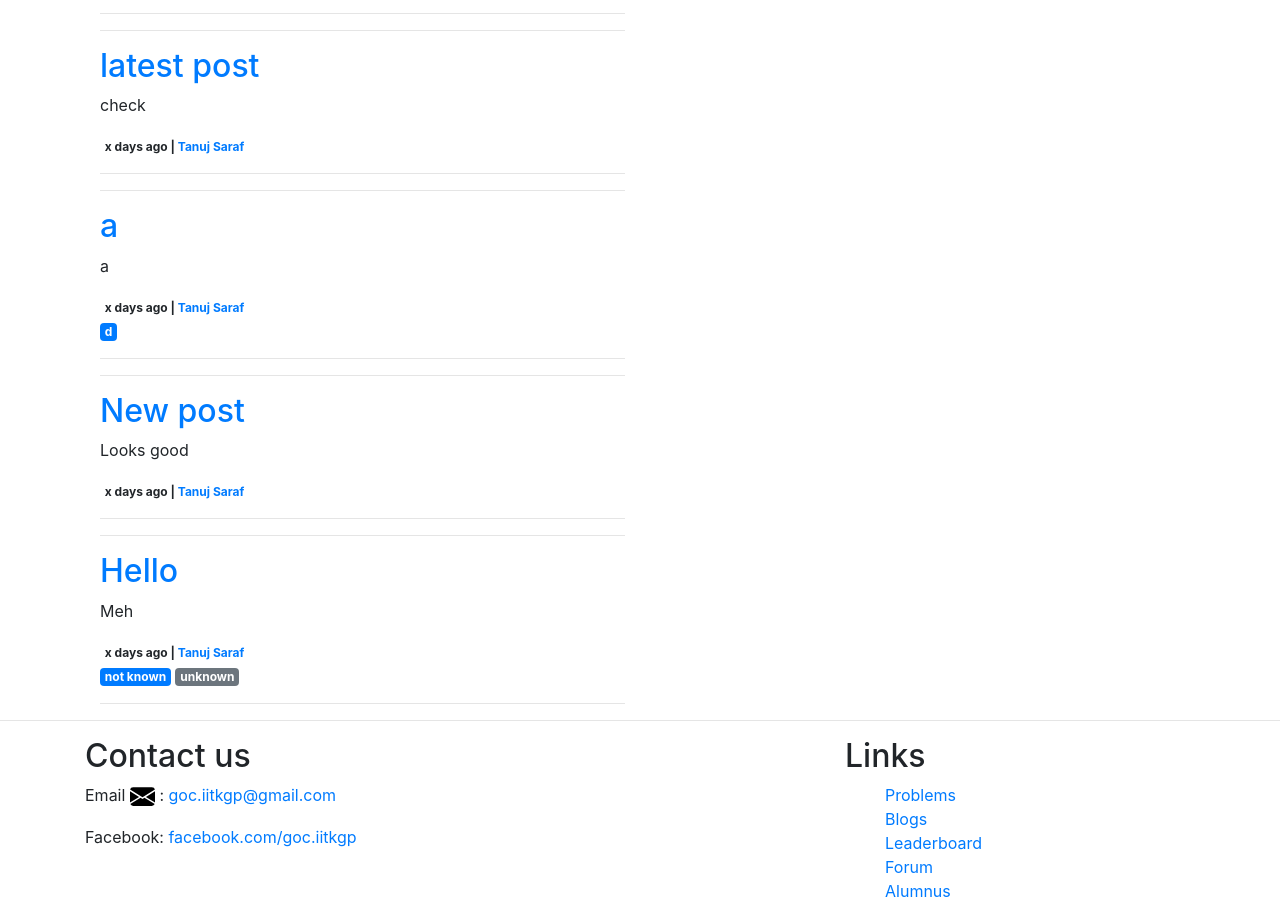
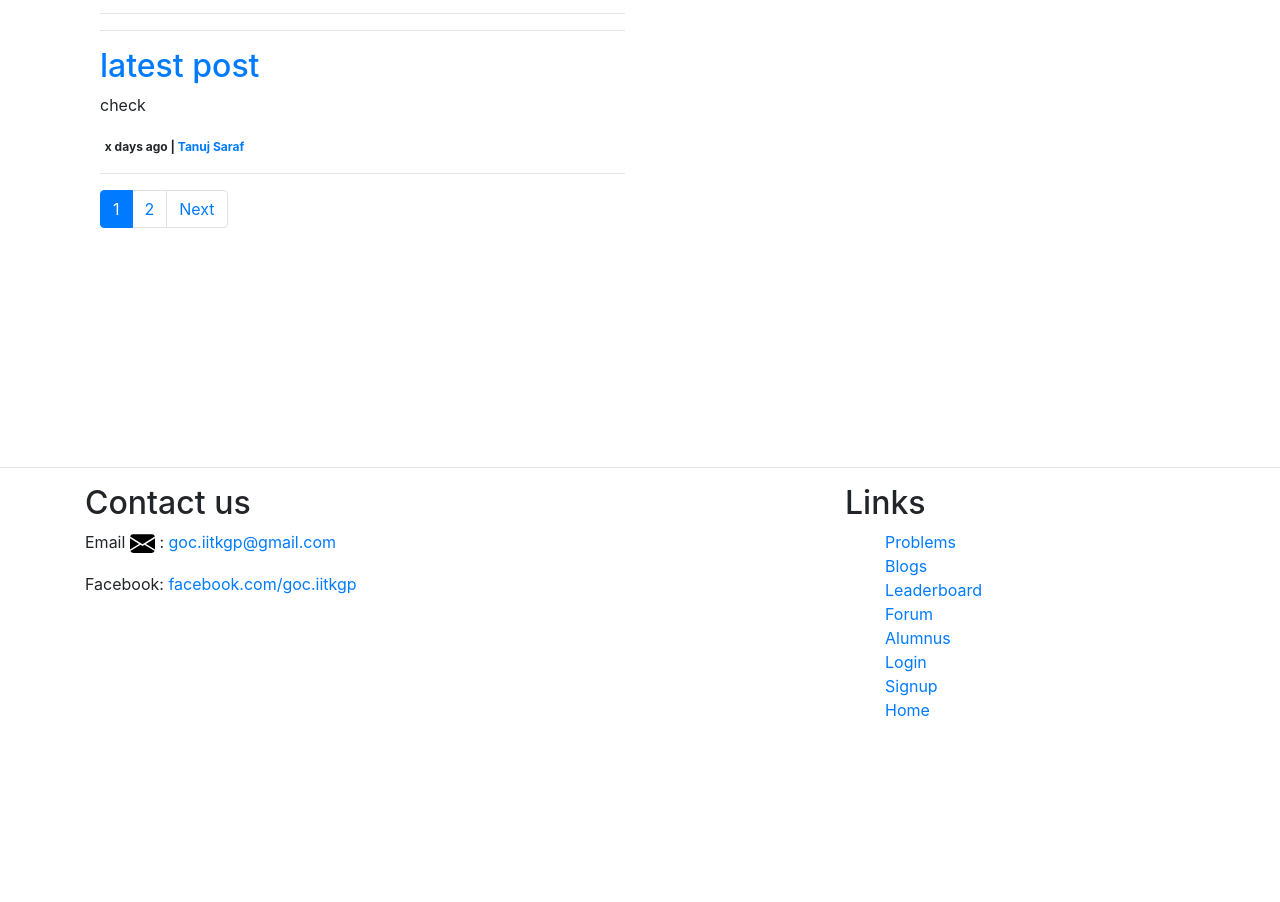
Before and after one commit to pshishodia-kgp/GOC-Website, a Flask app: page /posts in a window 1280 px wide. Shown: the part 327-1229 px from the top of the page. After the commit the page ends 1043 px from the top, so only its background shows below. Run offline with Flask 2, Linux system fonts and the light colour scheme; data comes from the database, SQL or seed files in the repository; both versions use the stored data as it was after the commit.

Commit message:
Pagination for blogs. PerPage = 2

```diff
--- a/goc/routes.py
+++ b/goc/routes.py
@@ -14,17 +14,11 @@ def home():
 # Listing the blogs
 @app.route('/posts')
 def postList():
-    posts = Post.query.all()
-    posts.reverse()
-    postTags = []
-
-    for post in posts:
-        if post.blogs:
-            for tag in post.blogs[0].tags:
-                postTags.append(tag.name)
-
-    allTags = [str(x) for x in set(postTags)]
-    return render_template('allblogs.j2', title = 'Posts', posts=posts, allTags=allTags, published_at='x days ago')
+    page = request.args.get('page', 1, int)
+    posts = Post.query.order_by(Post.published_date.desc()).paginate(per_page=2, page=page)
+    tags = Tag.query.group_by(Tag.name).all()
+    allTags = [tag.name for tag in tags]
+    return render_template('allblogs.j2', title='Posts', posts=posts, allTags=allTags, published_at='x days ago')
 
 @app.route('/post')           ## get single blog having given id
 def post():
--- a/goc/templates/allblogs.j2
+++ b/goc/templates/allblogs.j2
@@ -16,7 +16,7 @@
 
 <div class = "col-md-6">
     <a href = "/submitPost?interview=True" class = "btn btn-info btn-sm" role = "button" style = "margin-top: 20px">Create new blog</a>
-    {% for post in posts %}
+    {% for post in posts.items %}
     <hr>
     <h2><a href = "{{'/post?post_id=' + post.id|string}}">{{ post.title }}</a></h2>
     <p>{{ post.content }}</p>
@@ -36,6 +36,20 @@
     </div>
     <hr>
     {% endfor %}
+
+    <nav aria-label="Page navigation example">
+    <ul class="pagination">
+        {% if posts.has_prev %}
+            <li class="page-item"><a class="page-link" href="{{ url_for('postList', page=posts.prev().page) }}">Previous</a></li>
+            <li class="page-item"><a class="page-link" href="{{ url_for('postList', page=posts.prev().page) }}">{{ posts.prev().page }}</a></li>
+        {% endif%}
+        <li class="page-item active"><a class="page-link" href="{{ url_for('postList', page=posts.page) }}">{{ posts.page }}</a></li>
+        {% if posts.has_next %}
+            <li class="page-item"><a class="page-link" href="{{ url_for('postList', page=posts.next().page) }}">{{ posts.next().page }}</a></li>
+            <li class="page-item"><a class="page-link" href="{{ url_for('postList', page=posts.next().page) }}">Next</a></li>
+        {% endif %}
+    </ul>
+    </nav>
 </div>
 </div>
 
```
Also changed, not shown: goc/site.db.
